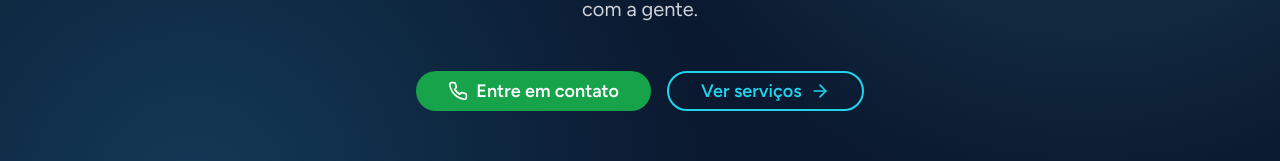
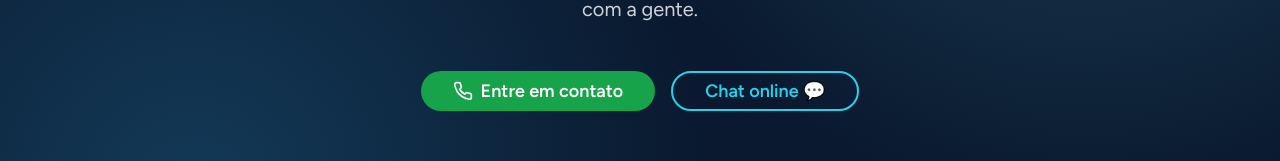
Before and after one commit to thiagolft/lftgestaoderiscos, a React (Vite) app: page / in a window 1280 px wide. Shown: the part 485-646 px from the top of the page. Built offline with nearby package versions, Linux system fonts and the light colour scheme.

Commit message:
Update HeroSection.jsx

```diff
--- a/src/components/sections/HeroSection.jsx
+++ b/src/components/sections/HeroSection.jsx
@@ -42,12 +42,11 @@ const HeroSection = ({ scrollToSection, handleWhatsAppClick }) => {
               Entre em contato
             </Button>
             <Button
-              onClick={() => scrollToSection('sobre')}
+              onClick={() => window.location.href = 'https://chatbot-lft.vercel.app/'}
               variant="outline"
               className="border-2 border-cyan-400 text-cyan-400 hover:bg-cyan-400 hover:text-navy px-8 py-4 rounded-full font-semibold text-lg transition-all duration-300 transform hover:scale-105 flex items-center gap-2"
             >
-              Ver serviços
-              <ArrowRight size={20} />
+              Chat online 💬
             </Button>
           </motion.div>
         </motion.div>
```
